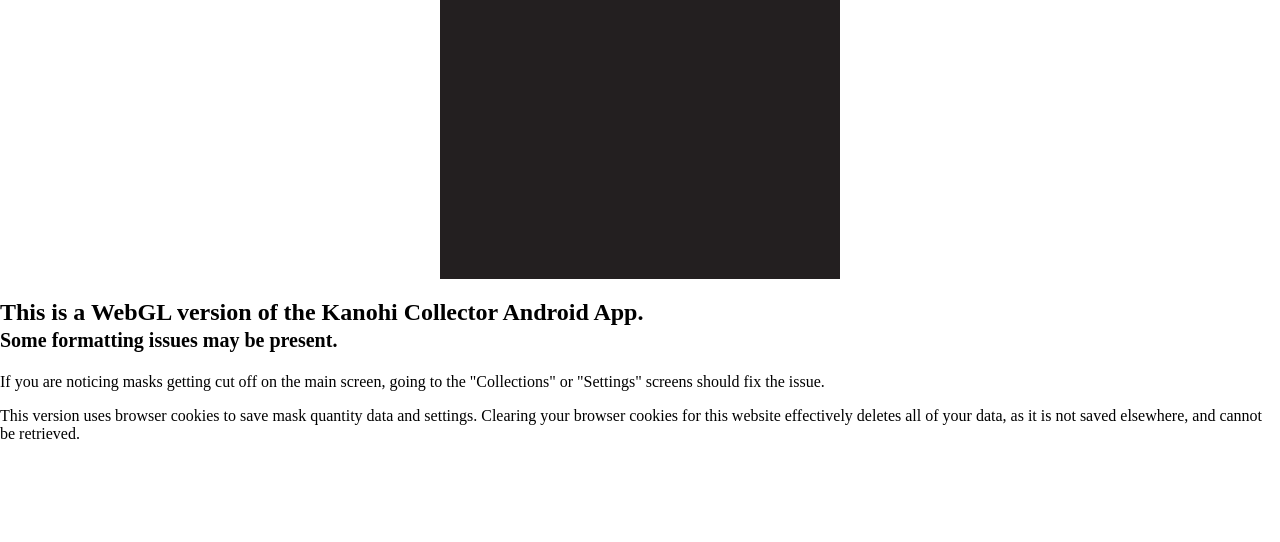
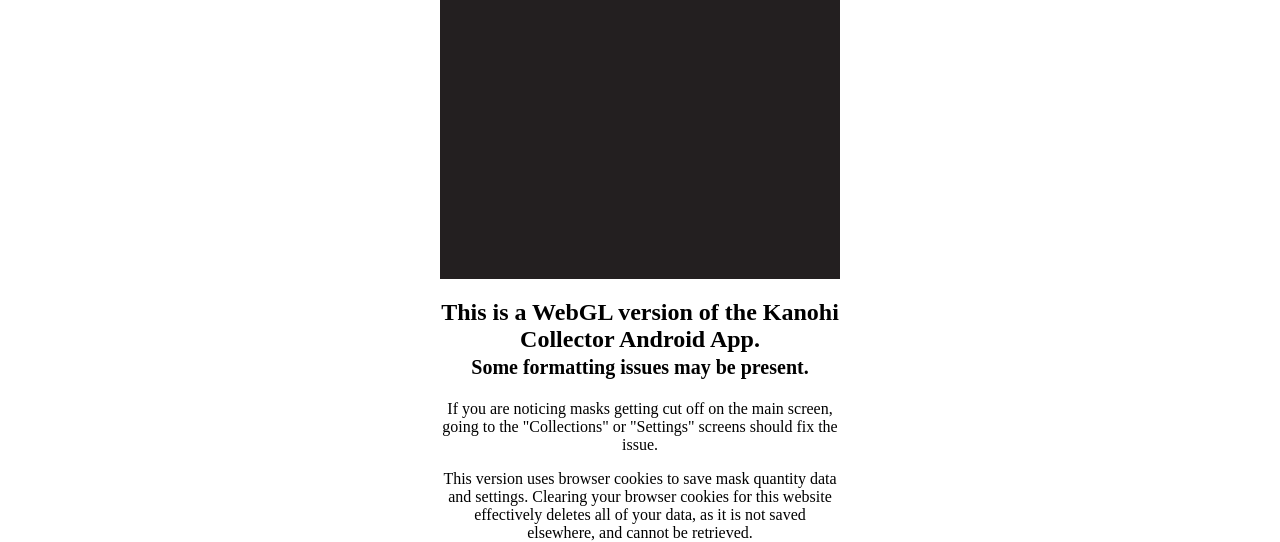
Before and after one commit to SharpDerek/KanohiCollectorWeb, a plain HTML site: page index.html in a window 1280 px wide. Shown: the part 521-1063 px from the top of the page. Before the commit the page ends 964 px from the top, so only its background shows below. Drawn offline with Linux system fonts and the light colour scheme; no server answers.

Commit message:
Update style.css

```diff
--- a/style.css
+++ b/style.css
@@ -8,3 +8,8 @@ body {
   height: 100% !important;
   max-width:100% !important;
 }
+.disclaimer-text {
+ max-width:400px;
+  margin: auto;
+  text-align:center;
+}
```
